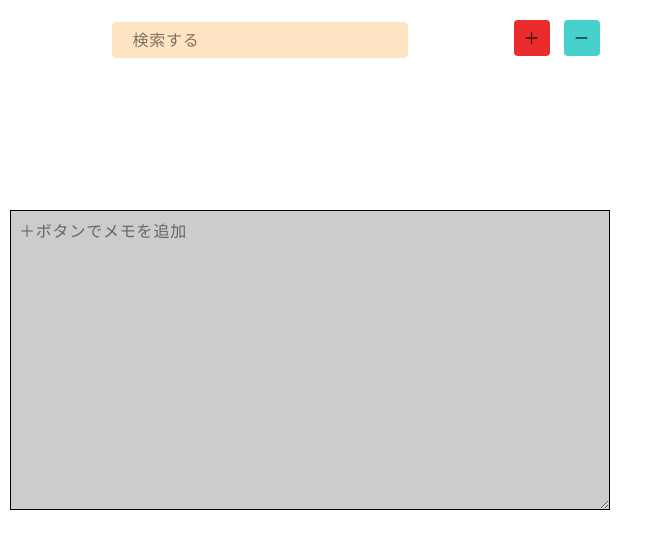
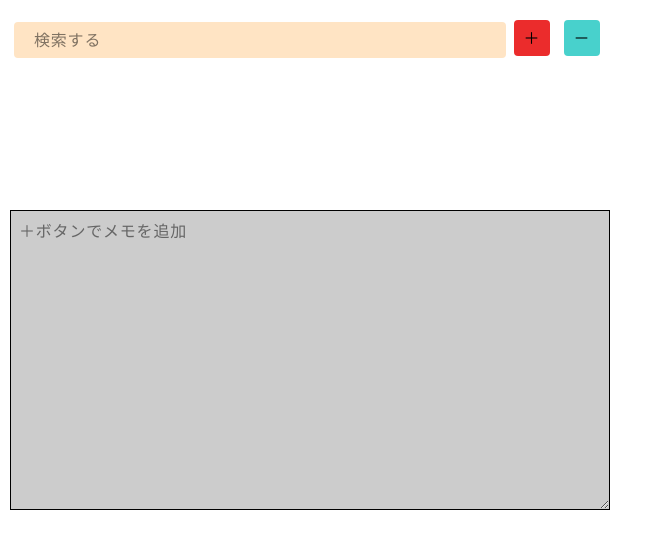
Before and after one commit to matuiti/memo-app-extension, a React (Vite) app: page / in a window 1280 px wide. Shown: the top 548 px of the page, without its empty margins (0-663 px from the left). Built offline with nearby package versions, Linux system fonts and the light colour scheme.

Commit message:
検索バーを横いっぱいに広げた

```diff
--- a/src/components/InputSearch.tsx
+++ b/src/components/InputSearch.tsx
@@ -30,7 +30,7 @@ const InputSearch = () => {
       placeholder="検索する"
       value={inputValue}
       onChange={handleChange}
-      className="col-span-10 row-span-2 justify-self-center self-center px-5 py-2 bg-[var(--bg-input-search)] rounded-sm min-w-[var(--width-input-search)] h-[var(--height-input-search)] outline-none"
+      className="col-span-10 row-span-2 self-center px-5 py-2 bg-[var(--bg-input-search)] rounded-sm min-w-[var(--width-input-search)] h-[var(--height-input-search)] outline-none"
     />
   );
 };
```
